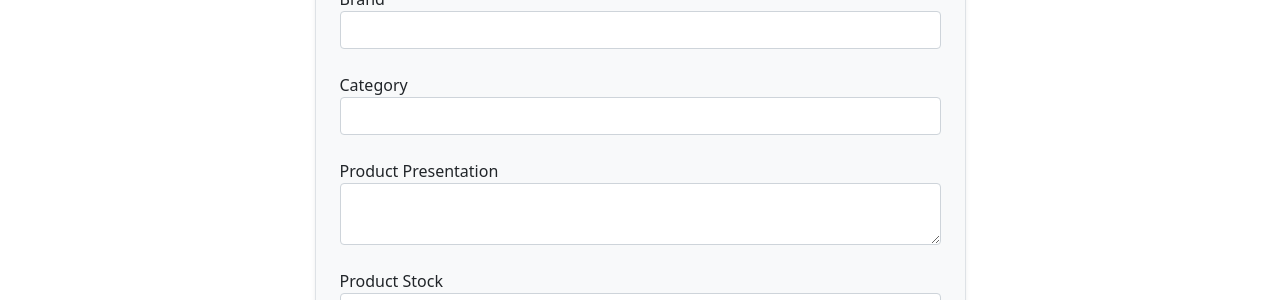
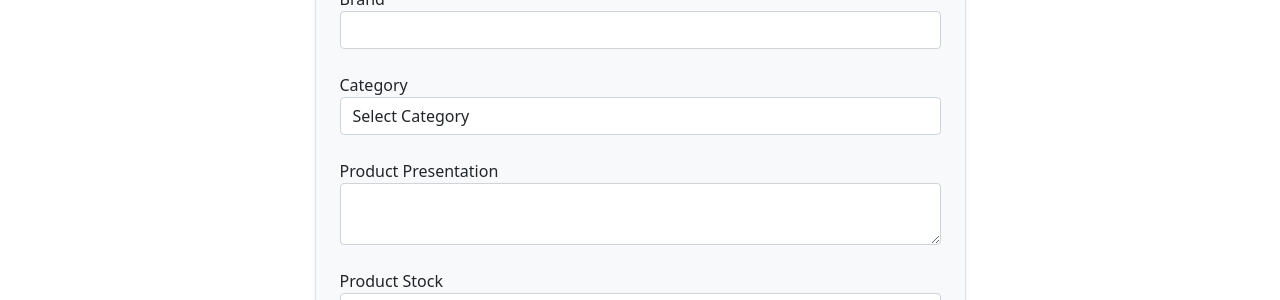
Before and after one commit to anton-hangano/PHPproject, a PHP site: page /changeProductForm.php?idProduct=1 in a window 1280 px wide. Shown: the part 380-680 px from the top of the page. Run offline with PHP 8.4, Linux system fonts and the light colour scheme; data that the repository does not hold is empty; some libraries are stand-ins or nearby versions.

Commit message:
fix:diternary operator for select element for product's categories

```diff
--- a/changeProductForm.php
+++ b/changeProductForm.php
@@ -44,12 +44,12 @@ include 'includes/nav.php';
             <br>
             <div class="form-group">
                 <label for="userPass">Category</label><br>
-                <select name="idCategory" id="idCategory" class="form-control">
-                    <option value="<?= $showPr['idCategory']?>"><?= $showPr['catName']?></option>
+                <select name="idCategory" id="idCategory" class="form-control" required>
+                    <option value="">Select Category</option>
                     <?php
                     while($category = mysqli_fetch_assoc($categories)){
                     ?>
-                    <option value="<?=$category['idCategory']?>"><?=$category['catName']?></option>
+                    <option <?= ($showPr['idCategory']==$category['idCategory'])? 'selected':'';?> value="<?=$category['idCategory']?>"><?=$category['catName']?></option>
                     <?php
                     }
                     ?>
--- a/functions/products.php
+++ b/functions/products.php
@@ -71,7 +71,9 @@ function showProduct()
         p.idProduct,
         p.prdName,
         p.prdPrice,
+        p.idBrand,
         b.bdName,
+        p.idCategory,
         c.catName,
         p.prdPresentation,
         p.prdStock,
```
